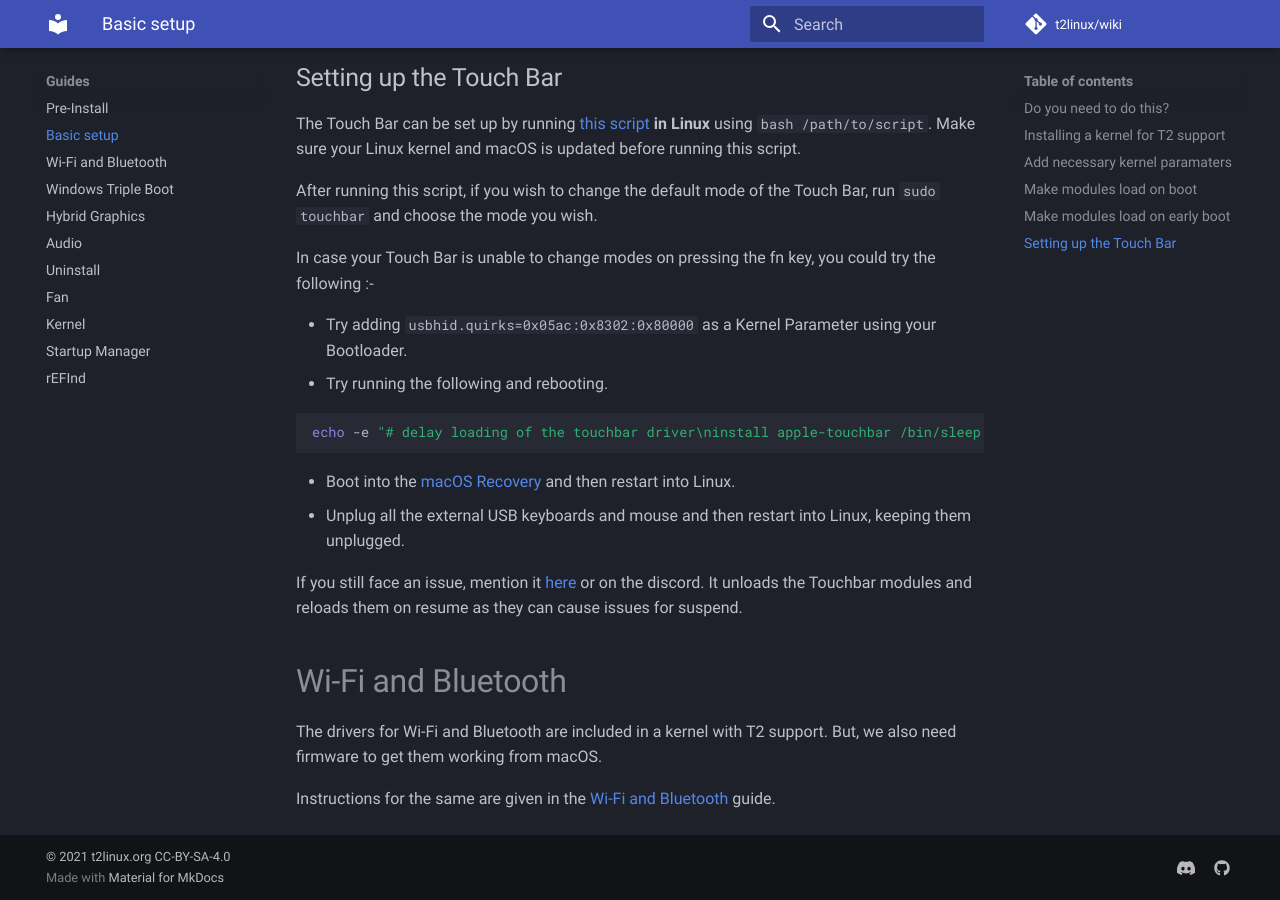
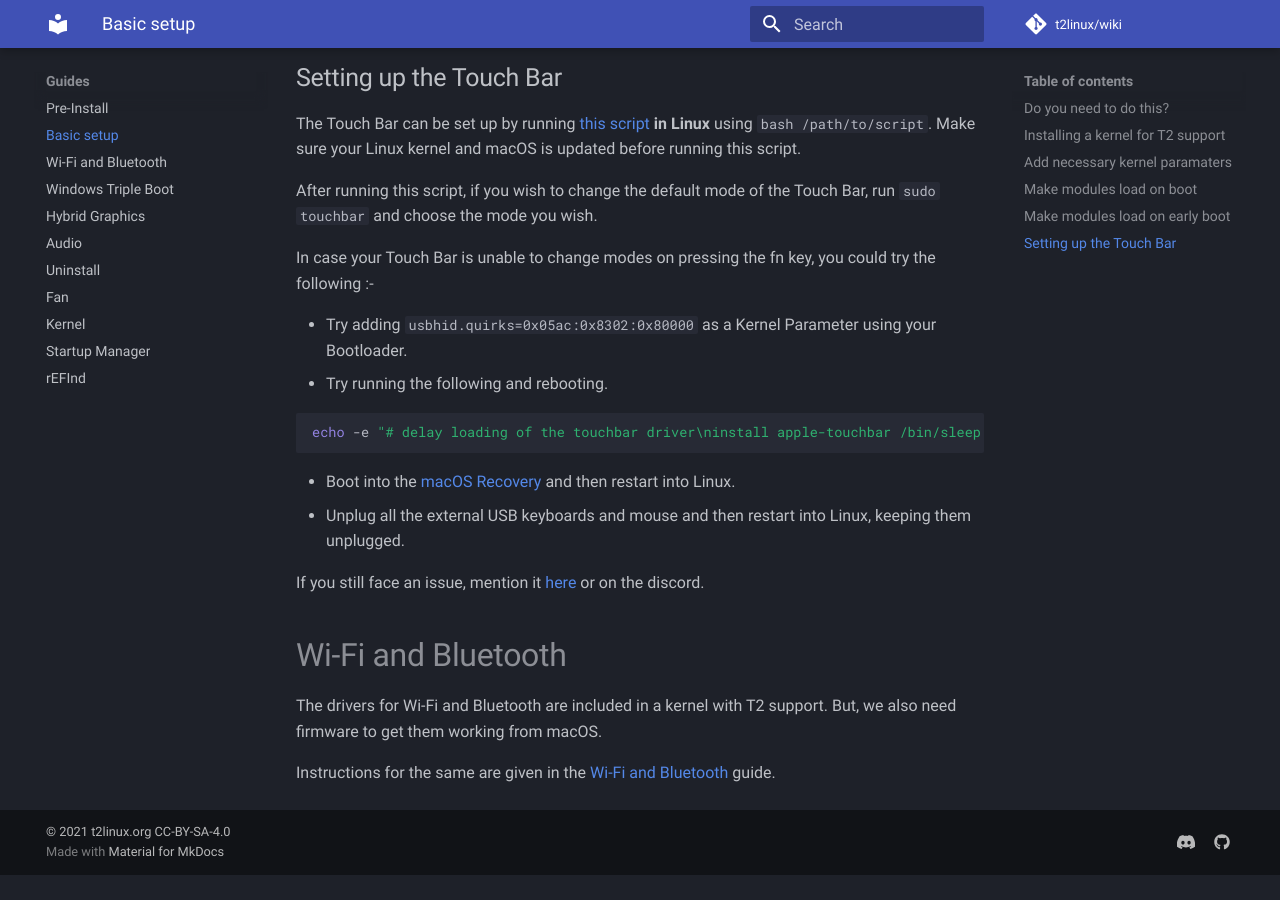
Before and after one commit to t2linux/wiki, an MkDocs documentation site: the page built from docs/guides/postinstall.md, in a window 1280 px wide and 900 px high, scrolled down 2678 px. Built offline with MkDocs 1.6.1 and Material for MkDocs 9.7.7, drawn with Linux system fonts in a browser that asks for light colours; comment, search, counter and statistics services are not loaded; after the commit the page ends 3553 px from its top, so only the background shows below that.

Commit message:
Remove leftover line

```diff
--- a/docs/guides/postinstall.md
+++ b/docs/guides/postinstall.md
@@ -106,7 +106,6 @@ In case your Touch Bar is unable to change modes on pressing the fn key, you cou
 - Unplug all the external USB keyboards and mouse and then restart into Linux, keeping them unplugged.
 
 If you still face an issue, mention it [here](https://github.com/t2linux/wiki/issues) or on the discord.
-It unloads the Touchbar modules and reloads them on resume as they can cause issues for suspend.
 
 # Wi-Fi and Bluetooth
 
```
